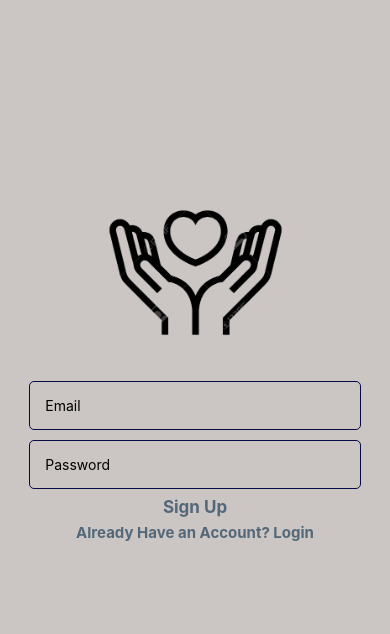
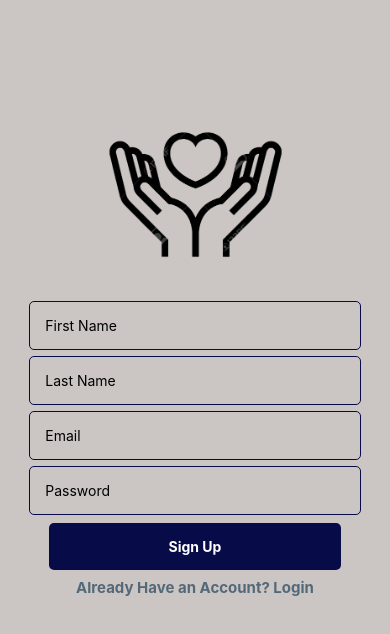
Before and after one commit to SamSkinner01/LendAHand, a React Native app: screen /Signup in a window 390 px wide. Shown: the top 634 px of the page. Built offline with nearby package versions, Linux system fonts and the light colour scheme.

Commit message:
Updated Sign-in screen
Added additional fields and updated spacing around div. Changed spaced between inputs as well to better fit iPads

```diff
--- a/screens/Signup.jsx
+++ b/screens/Signup.jsx
@@ -19,6 +19,18 @@ function Signup({ navigation }) {
       <Image source={logo} style={[styles.logo]} resizeMethod="contain"/>
       <TextInput
         style={styles.input}
+        placeholder="First Name"
+        onChangeText={(text) => setEmail(text)}
+        value={email}
+      />
+      <TextInput
+        style={styles.input}
+        placeholder="Last Name"
+        onChangeText={(text) => setEmail(text)}
+        value={email}
+      />
+      <TextInput
+        style={styles.input}
         placeholder="Email"
         onChangeText={(text) => setEmail(text)}
         value={email}
@@ -36,7 +48,7 @@ function Signup({ navigation }) {
           signup(email, password);
           clearFields();
         }}
-          style={styles.button_sec}>
+          style={styles.button_prim}>
             <Text style={styles.text_prim}>Sign Up</Text>
          </Pressable>
 
@@ -53,27 +65,34 @@ const styles = StyleSheet.create({
     flex: 1,
     backgroundColor: "#cbc6c3",
     alignItems: "center",
-    paddingVertical: '45%'
+    paddingVertical: '25%'
   },
   input: {
     width: '85%',
     padding: 15,
-    marginVertical: 5,
+    marginVertical: 3,
     borderRadius: 5,
     borderColor: '#070B47',
     borderWidth: 1,
     borderRadius: 5,
+  },
+  button_prim:{
+    width: '75%',
+    padding: 15,
+    marginVertical: 5,
+    alignItems: 'center',
+    borderRadius: 5,
+    backgroundColor: '#070B47',
+  },
+  text_prim:{
+    fontWeight: 'bold',
+    color: 'white',
   },
   button_sec:{
     width: '85%',
     padding: 3,
     alignItems: 'center',
     borderRadius: 5,
-  },
-  text_prim:{
-    fontWeight:'bold',
-    color: '#536878',
-    fontSize: 17,
   },
   text_sec:{
     fontWeight:'bold',
```
